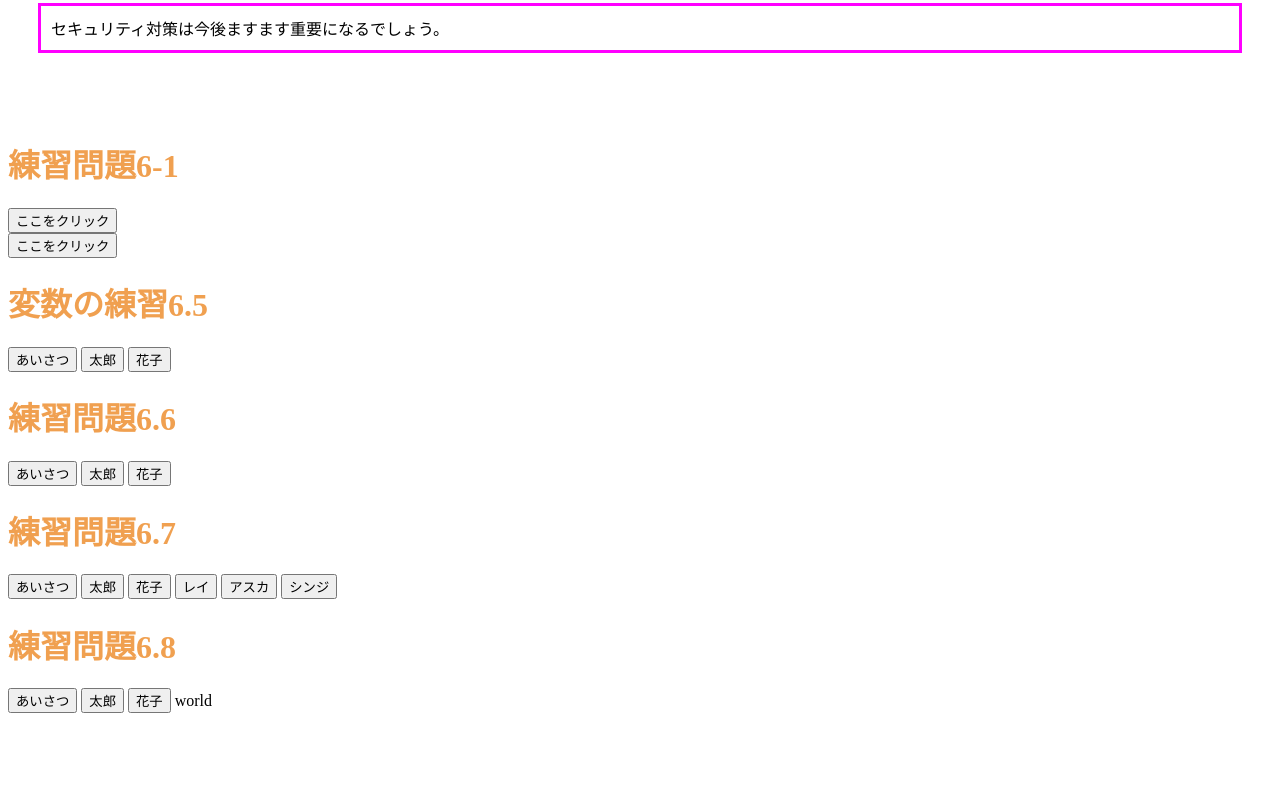
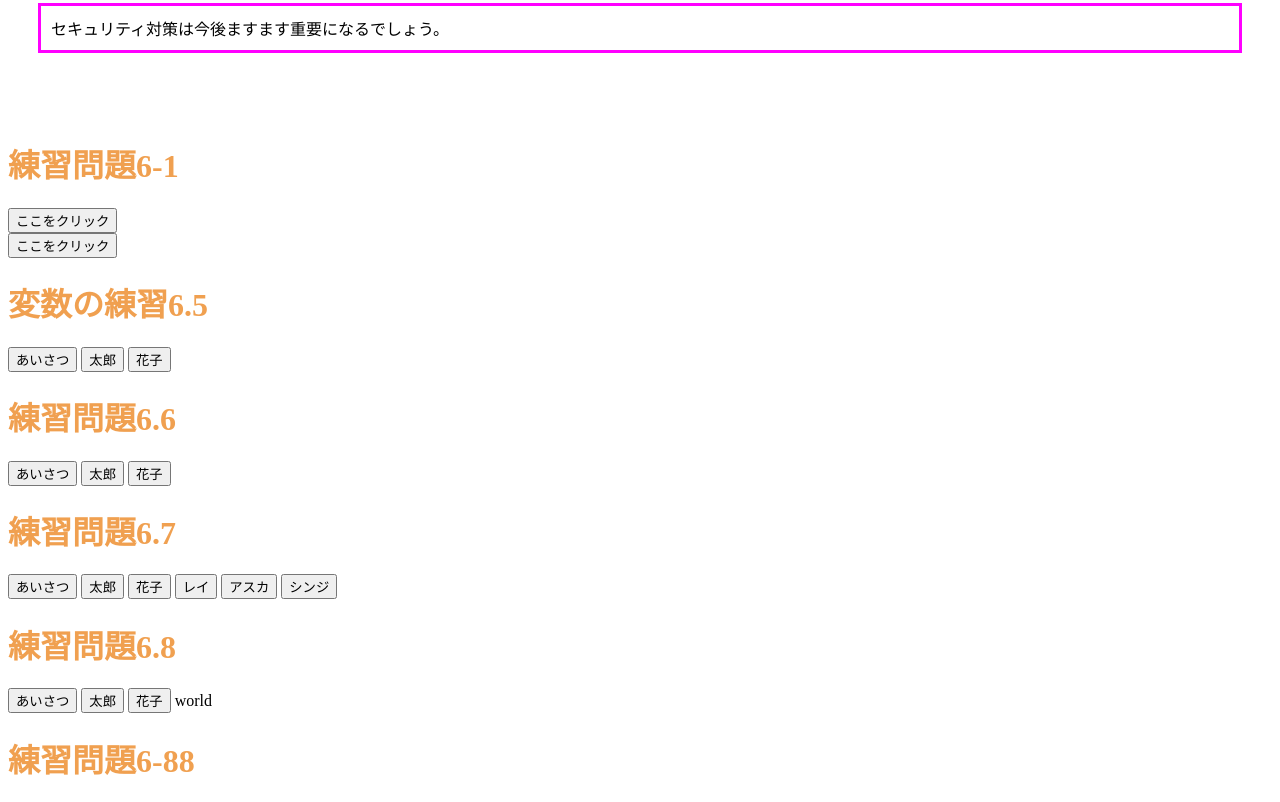
Before and after one commit to anna07291205/anna2, a plain HTML site: page index.html in a window 1280 px wide. Shown: the part 602-1404 px from the top of the page. Before the commit the page ends 1323 px from the top, so only its background shows below. Drawn offline with Linux system fonts and the light colour scheme.

Commit message:
Update index.html

```diff
--- a/index.html
+++ b/index.html
@@ -83,5 +83,7 @@
    <input type="button" value="太郎" onclick="taro68();">
    <input type="button" value="花子" onclick="hanako68();">
    world
+   <br>
+   <h1>練習問題6-88</h1>
 </body>
 </html>
```
